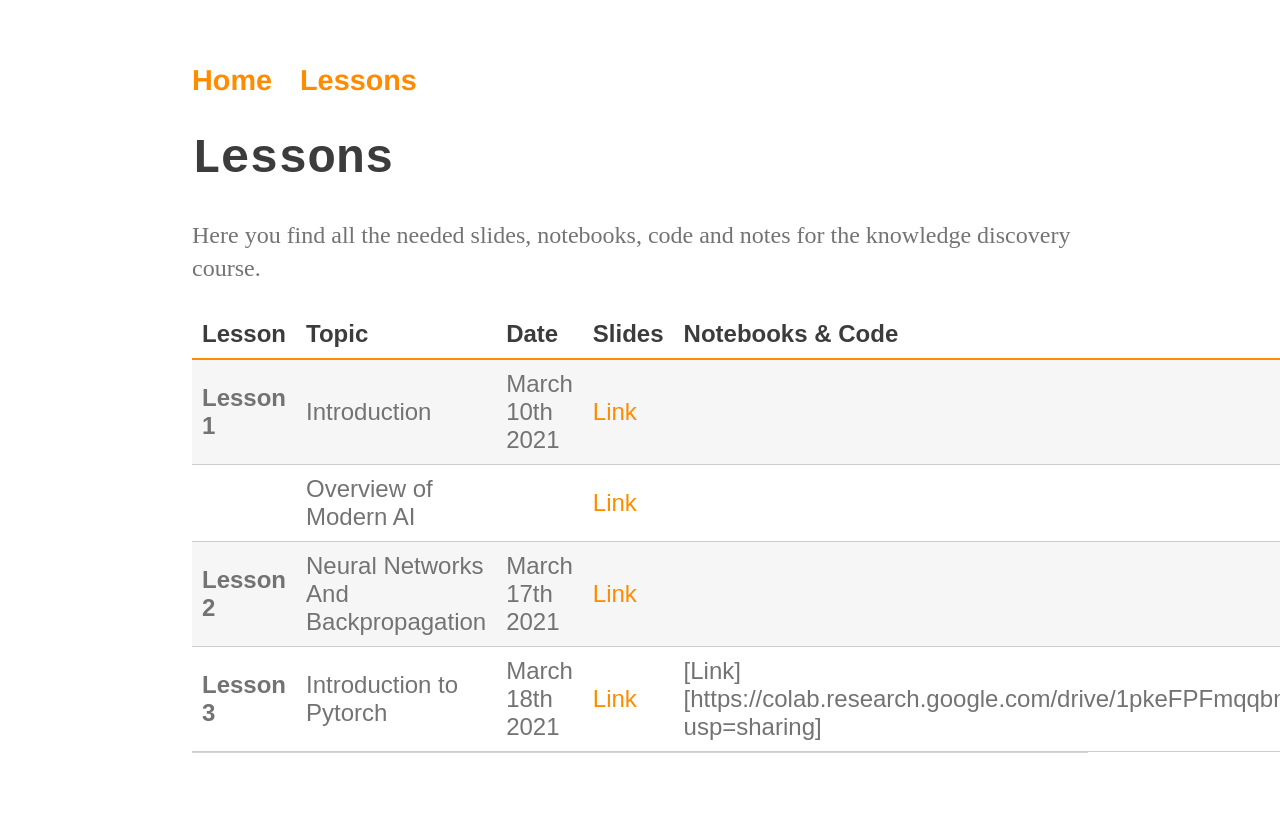
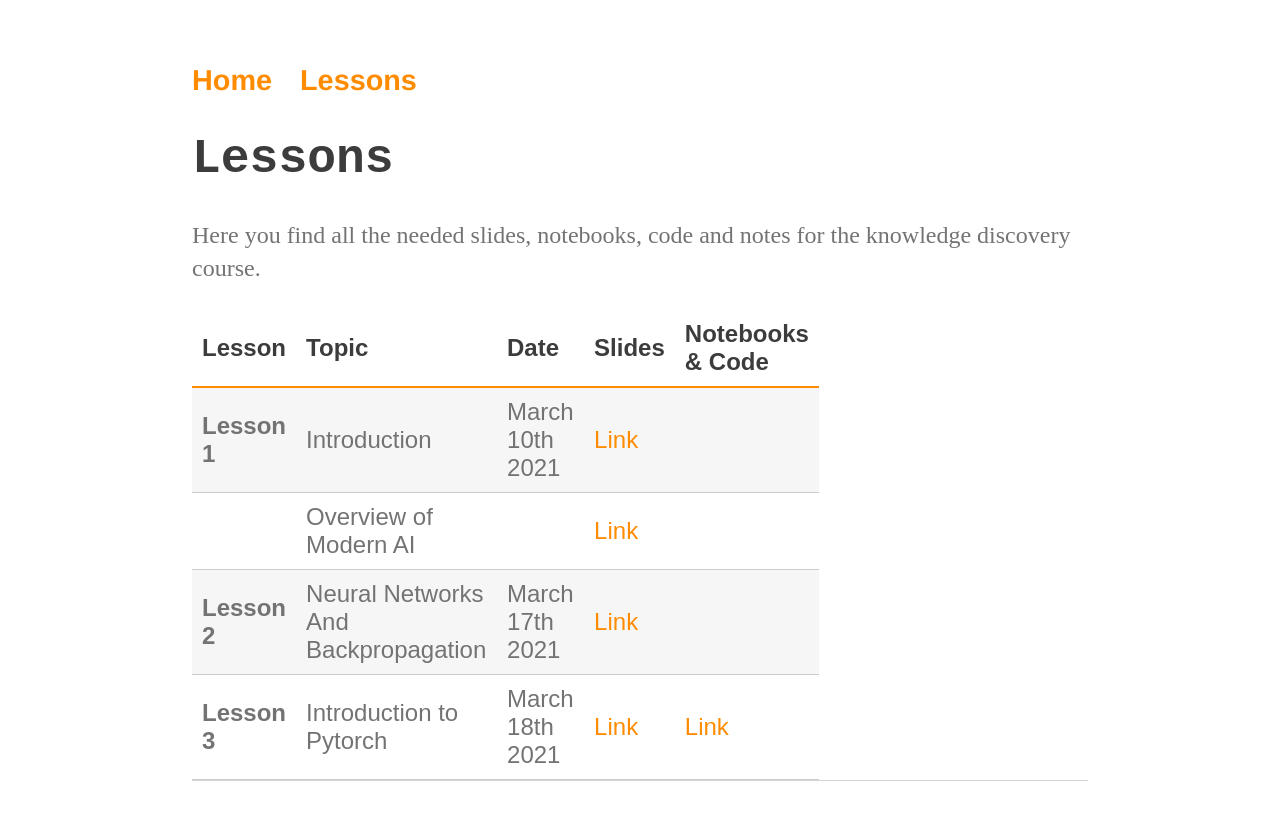
Before and after one commit to perceivelab/knowledge-discovery-course, a Jekyll site: the page built from lezioni.md, in a window 1280 px wide. Shown: the top 820 px of the page. Built offline with Jekyll 4.4.1, drawn with Linux system fonts in a browser that asks for light colours; our own code applies the rules of GitHub Pages for plain Markdown files.

Commit message:
Update lezioni.md

```diff
--- a/lezioni.md
+++ b/lezioni.md
@@ -7,7 +7,7 @@ Here you find all the needed slides, notebooks, code and notes for the knowledge
 | **Lesson 1**  | Introduction | March 10th 2021 | [Link](https://drive.google.com/file/d/1PrZxICwa4Uj-dUEPZhd-3zOQNfyXmj03/view?usp=sharing) |  |
 |  | Overview of Modern AI |   | [Link](https://drive.google.com/file/d/1ufIwXL9V-UCbczuzddBsF8nRnop6gEVW/view?usp=sharing) |  |
 | **Lesson 2** | Neural Networks And Backpropagation | March 17th 2021 | [Link](https://drive.google.com/file/d/1rNgzoEmAtqVhVmaEwjNNOOa1xV0l98JX/view?usp=sharing) |  |
-| **Lesson 3** | Introduction to Pytorch | March 18th 2021 | [Link][404] | [Link][https://colab.research.google.com/drive/1pkeFPFmqqbmkvEqcflesiJm2h05JQwpM?usp=sharing] |
+| **Lesson 3** | Introduction to Pytorch | March 18th 2021 | [Link][404] | [Link](https://colab.research.google.com/drive/1pkeFPFmqqbmkvEqcflesiJm2h05JQwpM?usp=sharing) |
 
 
 [404]: /knowledge-discovery/fallback
```
